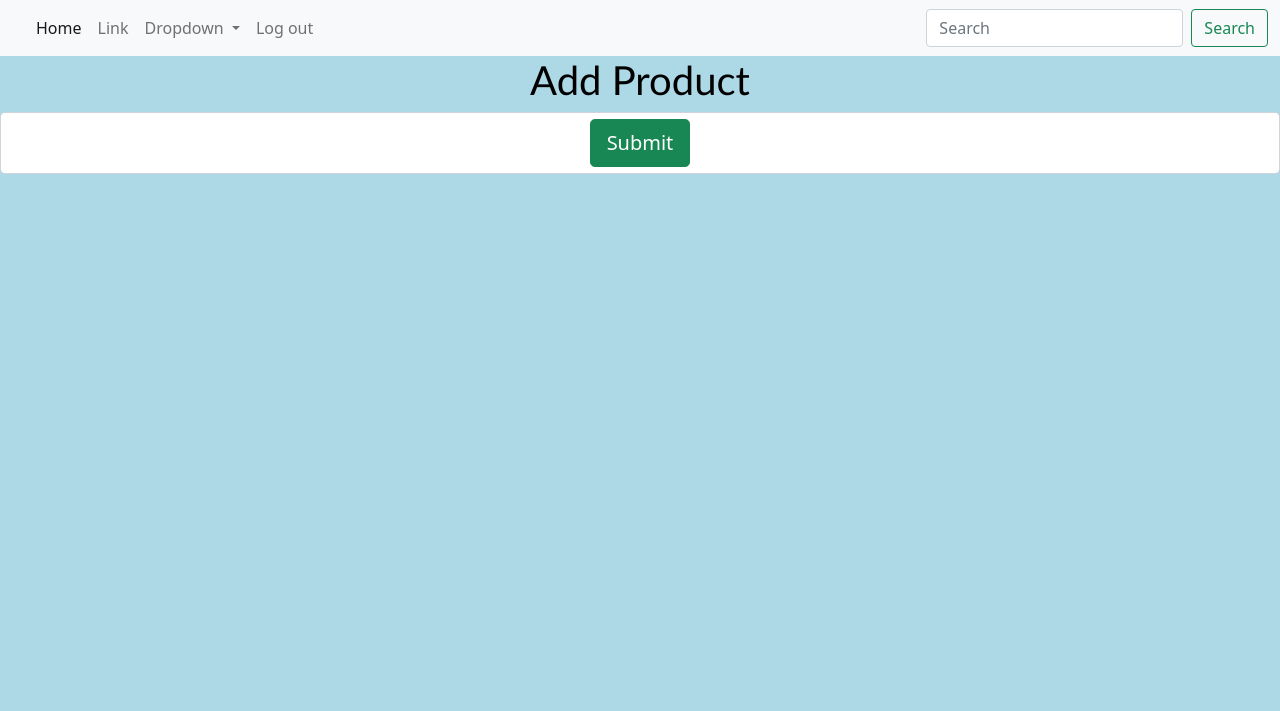
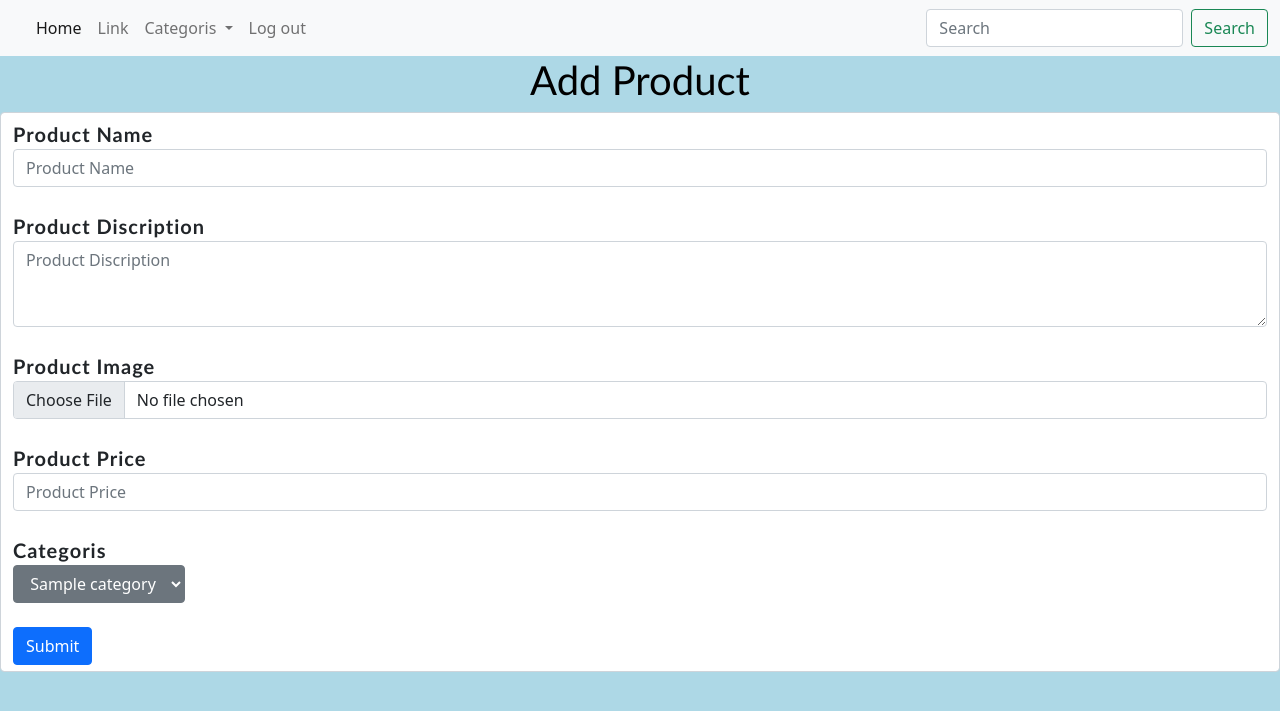
Before and after one commit to ManthanCitrusbug/Django-tutorials, a Django app: template product_category/templates/add_product.html in a window 1280 px wide. Shown: the top 711 px of the page. Run offline with Django 4.2, Linux system fonts and the light colour scheme; tables that the repository leaves empty hold one stand-in row (values such as "Sample post"); the template is opened without the code that fills it: values that come from a table or form of the project are taken from there, most other values are stand-ins (such as "Sample title", 1, 10 or a date in 2020).

Commit message:
product and category

```diff
--- a/product_category/product/admin.py
+++ b/product_category/product/admin.py
@@ -3,7 +3,7 @@ from .models import *
 # Register your models here.
 
 class ProductAdmin(admin.ModelAdmin):
-    list_display = ['product_name','product_discription','product_price']
+    list_display = ['id','product_name','product_discription','product_price','user','product_category']
 
 admin.site.register(Category)
 admin.site.register(AddProduct,ProductAdmin)
--- a/product_category/product/forms.py
+++ b/product_category/product/forms.py
@@ -10,4 +10,4 @@ class CategoryForm(forms.ModelForm):
 class ProductForm(forms.ModelForm):
     class Meta:
         model = AddProduct
-        fields = '__all__'
+        fields = ['product_name','product_discription','product_image','product_price','product_category']
--- a/product_category/product/models.py
+++ b/product_category/product/models.py
@@ -5,6 +5,7 @@ from django.contrib.auth.models import User ,AbstractUser
 
 class Category(models.Model):
     category_name = models.CharField(max_length=100)
+    user = models.CharField(max_length=100,default="")
 
     def __str__(self):
         return self.category_name
@@ -16,6 +17,7 @@ class AddProduct(models.Model):
     product_image = models.ImageField(upload_to = 'image')
     product_price = models.PositiveIntegerField()
     product_category = models.ForeignKey(Category, on_delete=models.CASCADE,default="")
+    user = models.ForeignKey(User, on_delete=models.CASCADE,default="")
 
     def __str__(self):
         return self.product_name
--- a/product_category/product_category/urls.py
+++ b/product_category/product_category/urls.py
@@ -26,6 +26,8 @@ urlpatterns = [
     path('login',views.LoginUser.as_view(),name='login'),
     path('profile',views.Profile.as_view(),name='profile'),
     path('logout',views.LoginUser.as_view(),name='logout'),
-    path('addproduct',views.AddProduct.as_view(),name='addproduct'),
+    path('addproduct',views.AddProductView.as_view(),name='addproduct'),
     path('addcategory',views.AddCategory.as_view(),name='addcategory'),
+    path('delete/<int:pk>/', views.DeleteProduct.as_view(),name='delete'),
+    path('home',views.HomePageView.as_view(),name='home'),
 ] + static(settings.MEDIA_URL, document_root = settings.MEDIA_ROOT)
--- a/product_category/templates/add_product.html
+++ b/product_category/templates/add_product.html
@@ -3,10 +3,38 @@
 {% block profile %}
 <h1 class="text-center">Add Product</h1>
 
-<form action="" class="form-control text-center form-label" autocomplete="off" method="POST">
+<!-- <form action="" class="form-control text-center form-label" autocomplete="off" method="POST">
     {% csrf_token %}
     {{form.as_p}}
     <input type="submit" class="btn btn-success btn-lg">
-</form>
+</form> -->
+
+    <form class="form-control" id="register_form" method="POST">
+        {% csrf_token %}
+        <div class="form-group">
+            <label for="exampleInputEmail1">Product Name</label><br>
+            <input type="text" class="form-control" id="exampleInputEmail1" aria-describedby="emailHelp" placeholder="Product Name" name="product_name" autocomplete="off"><br>
+        </div>
+        <div class="form-group">
+            <label for="exampleInputPassword1">Product Discription</label><br>
+            <textarea class="form-control" id="exampleFormControlTextarea1" rows="3" placeholder="Product Discription" name="product_discription" autocomplete="off"></textarea><br>
+        </div>
+        <div class="form-group">
+            <label for="exampleInputPassword1">Product Image</label><br>
+            <input type="file" class="form-control" id="exampleInputPassword1" placeholder="Product Image" name="product_image" autocomplete="off"><br>
+        </div>
+        <div class="form-group">
+            <label for="exampleInputPassword1">Product Price</label><br>
+            <input type="text" class="form-control" id="exampleInputPassword1" placeholder="Product Price" name="product_price" autocomplete="off"><br>
+        </div>
+        <label for="">Categoris</label><br>
+        <select name="product_category" id="" class="btn btn-secondary dropdown-toggle" name="product_category">
+            {% for category in category %}
+            <option value="{{category.category_name}}">{{category.category_name}}</option>
+            {% endfor %}
+        </select><br><br>
+
+        <button type="submit" class="btn btn-primary">Submit</button>
+    </form>
 
 {% endblock %}
--- a/product_category/templates/login.html
+++ b/product_category/templates/login.html
@@ -17,7 +17,7 @@
             {% csrf_token %}
             <div class="mb-3 my-4">
                 <label for="exampleFormControlInput1" class="form-label">User Name</label>
-                <input type="text" class="form-control" id="email" placeholder="Email address" name="username" autocomplete="off">
+                <input type="text" class="form-control" id="email" placeholder="User Name" name="username" autocomplete="off">
                 <span class="text-danger" id="username"></span>
             </div>
             <div class="mb-3 my-4">
--- a/product_category/templates/profile_page.html
+++ b/product_category/templates/profile_page.html
@@ -20,33 +20,34 @@
           <div class="collapse navbar-collapse" id="navbarSupportedContent">
             <ul class="navbar-nav me-auto mb-2 mb-lg-0">
               <li class="nav-item">
-                <a class="nav-link active" aria-current="page" href="#">Home</a>
+                <a class="nav-link active" aria-current="page" href="{% url 'home' %}">Home</a>
               </li>
               <li class="nav-item">
                 <a class="nav-link" href="#">Link</a>
               </li>
               <li class="nav-item dropdown">
                 <a class="nav-link dropdown-toggle" href="#" id="navbarDropdown" role="button" data-bs-toggle="dropdown" aria-expanded="false">
-                  Dropdown
+                  Categoris
                 </a>
                 <ul class="dropdown-menu" aria-labelledby="navbarDropdown">
-                  <li><a class="dropdown-item" href="#">Action</a></li>
-                  <li><a class="dropdown-item" href="#">Another action</a></li>
-                  <li><hr class="dropdown-divider"></li>
-                  <li><a class="dropdown-item" href="#">Something else here</a></li>
+                  {% for user in user_data %}
+                  <li><a class="dropdown-item" href="#">{{user.product_category}}</a></li>
+                  {% endfor %}
                 </ul>
               </li>
               <li class="nav-item">
                 <a class="nav-link" href="{% url 'logout' %}">Log out</a>
               </li>
             </ul>
-            <form class="d-flex">
-              <input class="form-control me-2" type="search" placeholder="Search" aria-label="Search">
+            <form class="d-flex" method="GET">
+              <input class="form-control me-2" type="search" placeholder="Search" aria-label="Search" name="search" autocomplete="off">
               <button class="btn btn-outline-success" type="submit">Search</button>
             </form>
           </div>
         </div>
       </nav>
+
+
       {% block profile %}
       <div class="jumbotron jumbotron-fluid mt-5">
         <div class="container pt-5">
@@ -58,6 +59,21 @@
           <a href="{% url 'addcategory' %}" class="btn btn-outline-primary">Add Category</a>
         </div>
       </div>
+
+      <br><br><br>
+        {% for user in user_data %}
+      <div class="jumbotron m-5">
+        <h1 class="display-4">{{user.product_name}}</h1>
+        <img src="{{user.product_image.url}}" alt="">
+        <p class="lead">{{user.product_discription}}</p>
+        <hr class="my-4">
+        <p>{{user.product_price}}</p>
+        <a class="btn btn-primary btn-lg" href="#" role="button">Details</a>
+        <a class="btn btn-warning btn-lg" href="#" role="button">Edit</a>
+        <a class="btn btn-danger btn-lg" href="{% url 'delete' user.id %}" role="button" method="POST">Delete</a>
+      </div>
+        {% endfor %}
+
       {% endblock %}
 
       <script src="{% static 'js/bootstrap.js' %}"></script>
--- a/product_category/templates/registration.html
+++ b/product_category/templates/registration.html
@@ -49,9 +49,8 @@
                 <span class="text-danger" id="error_c_password"></span>
             </div>
             <input type="submit" class="btn btn-success btn-lg" value="Submit">
+            <a href="{% url 'login' %}" class="btn btn-primary btn-lg">Log In</a>
         </form>
-
-
     </section>
 
     <script src="{% static 'js/bootstrap.js' %}"></script>
```
Also changed, not shown: product_category/product/views.py (+36 -14 lines), product_category/templates/add_category.html (+6 -2 lines), product_category/templates/delete.html (added, +10 -0 lines), product_category/templates/home_page.html (added, +48 -0 lines), product_category/db.sqlite3, product_category/product/migrations/0005_addproduct_user.py (added), product_category/product/migrations/0006_category_user.py (added), product_category/static/css/style.css (line endings or trailing spaces).
